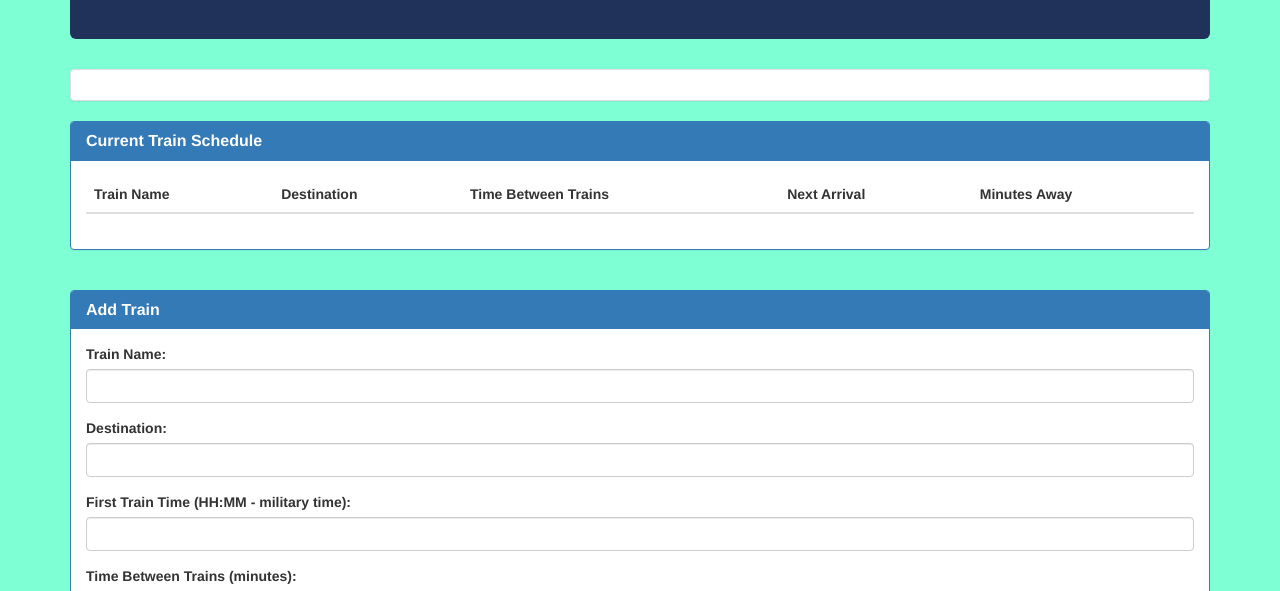
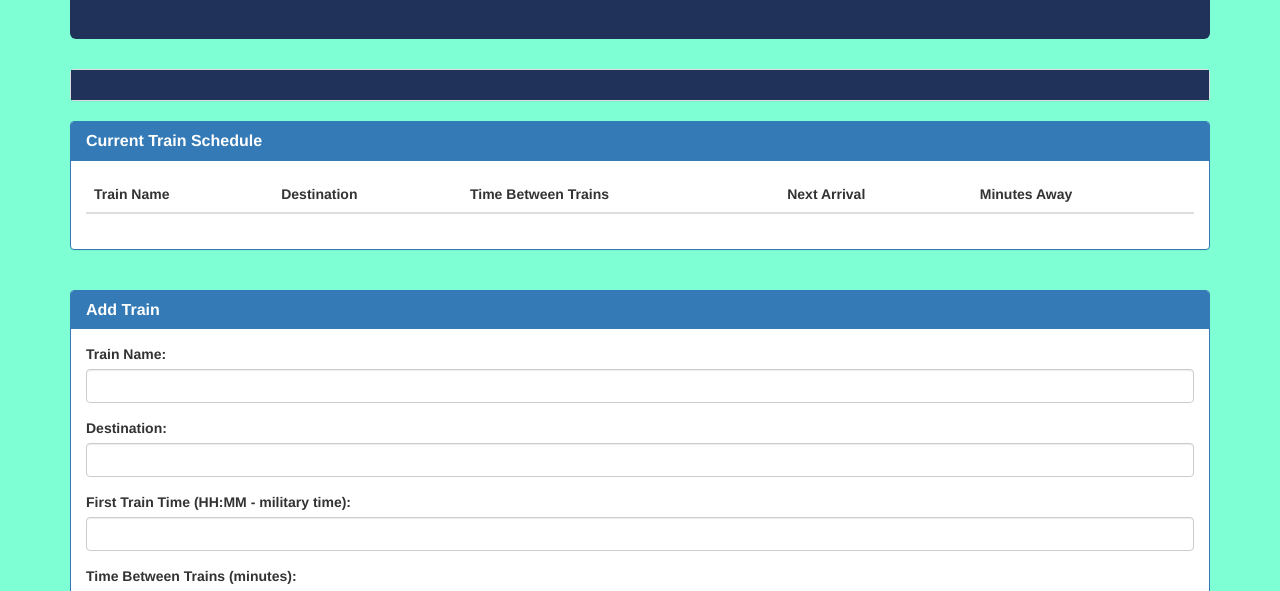
Before and after one commit to joanmarieverba/TrainSchedule, a plain HTML site: page index.html in a window 1280 px wide. Shown: the part 209-800 px from the top of the page. Drawn offline with nearby package versions, Linux system fonts and the light colour scheme; no server answers.

Commit message:
background

```diff
--- a/index.css
+++ b/index.css
@@ -6,3 +6,11 @@ body {
     background-color: #20315A;
     color: white;
 }
+
+.panel > .panel-info {
+    background-image: none;
+    background-color: #20315A;
+    color: white;
+    font-weight: bold;
+    padding-left: 75vw;
+}
--- a/index.html
+++ b/index.html
@@ -34,11 +34,15 @@
             <h2 class="text-center">Choo Choo</h2>
         </div>
 
+        <!-- Display Current Time -->
+
         <div class="panel panel-default">
-            <div class="panel-body">
+            <div class="panel-body panel-info">
                 <div id="current-time"></div>
             </div>
         </div>
+
+
 
         <!-- This row will handle the train schedule -->
         <div class="row">
--- a/index.js
+++ b/index.js
@@ -111,7 +111,7 @@ database.ref().on("child_added", function (contents) {
 
     //change next arrival time to hh:mm
     //let nextArrival = 0;
-    let nextArrival = moment(1440).format("h:mm A");
+    let nextArrival = moment(firstTrainTime).format("h:mm A");
     console.log ("nextArrival ", nextArrival);
 
     // Add each train's data into the table
@@ -142,96 +142,3 @@ function minToHourAndMin (numMinutes){
 
 var newTime = moment.duration("23:59").asMinutes();
 console.log("23:59 as minutes ", newTime);
-
-function calcNextArrival() {
-
-}
-
-
-// firebase.initializeApp(config);
-
-// // Create a variable to reference the database
-// let database = firebase.database();
-
-// $("#add-employee-btn").on("click", function (event) {
-//     // This line allows us to take advantage of the HTML "submit" property
-//     // This way we can hit enter on the keyboard and it registers the search
-//     // (in addition to clicks). Prevents the page from reloading on form submit.
-//     event.preventDefault();
-
-//     // Grabs user input
-//     let empName = $("#employee-name-input").val().trim();
-//     let empRole = $("#role-input").val().trim();
-//     let empStart = moment($("#start-input").val().trim(), "DD/MM/YY").format("X");
-//     let empRate = $("#rate-input").val().trim();
-
-//     // Creates local "temporary" object for holding employee data
-//     let newEmp = {
-//         name: empName,
-//         role: empRole,
-//         start: empStart,
-//         rate: empRate,
-//         dateAdded: firebase.database.ServerValue.TIMESTAMP
-//     };
-
-//     // Uploads employee data to the database
-//     database.ref().push(newEmp);
-
-//     // Logs everything to console
-//     console.log(newEmp.name);
-//     console.log(newEmp.role);
-//     console.log(newEmp.start);
-//     console.log(newEmp.rate);
-
-//     // Alert
-//     //  alert("Employee successfully added");
-
-//     // Clears all of the text-boxes
-//     $("#employee-name-input").val("");
-//     $("#role-input").val("");
-//     $("#start-input").val("");
-//     $("#rate-input").val("");
-
-// });
-
-// // 3. Create Firebase event for adding employee to the database and a row in the html when a user adds an entry
-// // database.ref().orderByChild("dateAdded").limitToLast(1).on("child_added", function (snapshot) {
-
-// //     let sv = snapshot.val();
-// //     console.log(snapshot);
-// //     console.log(snapshot.val().name);
-
-// database.ref().on("child_added", function (childSnapshot, prevChildKey) {
-
-//     console.log(childSnapshot.val());
-
-//     // Store everything into a variable.
-//     var empName = childSnapshot.val().name;
-//     var empRole = childSnapshot.val().role;
-//     var empStart = childSnapshot.val().start;
-//     var empRate = childSnapshot.val().rate;
-
-//     // Employee Info
-//     console.log(empName);
-//     console.log(empRole);
-//     console.log(empStart);
-//     console.log(empRate);
-
-//     // Prettify the employee start
-//     var empStartPretty = moment.unix(empStart).format("MM/DD/YY");
-
-//     // Calculate the months worked using hardcore math
-//     // To calculate the months worked
-//     var empMonths = moment().diff(moment.unix(empStart, "X"), "months");
-//     console.log(empMonths);
-
-//     // Calculate the total billed rate
-//     var empBilled = empMonths * empRate;
-//     console.log(empBilled);
-
-//     // Add each train's data into the table
-//     $("#employee-table > tbody").append("<tr><td>" + empName + "</td><td>" + empRole + "</td><td>" +
-//         empStartPretty + "</td><td>" + empMonths + "</td><td>" + empRate + "</td><td>" + empBilled + "</td></tr>");
-
-
-// });
```
